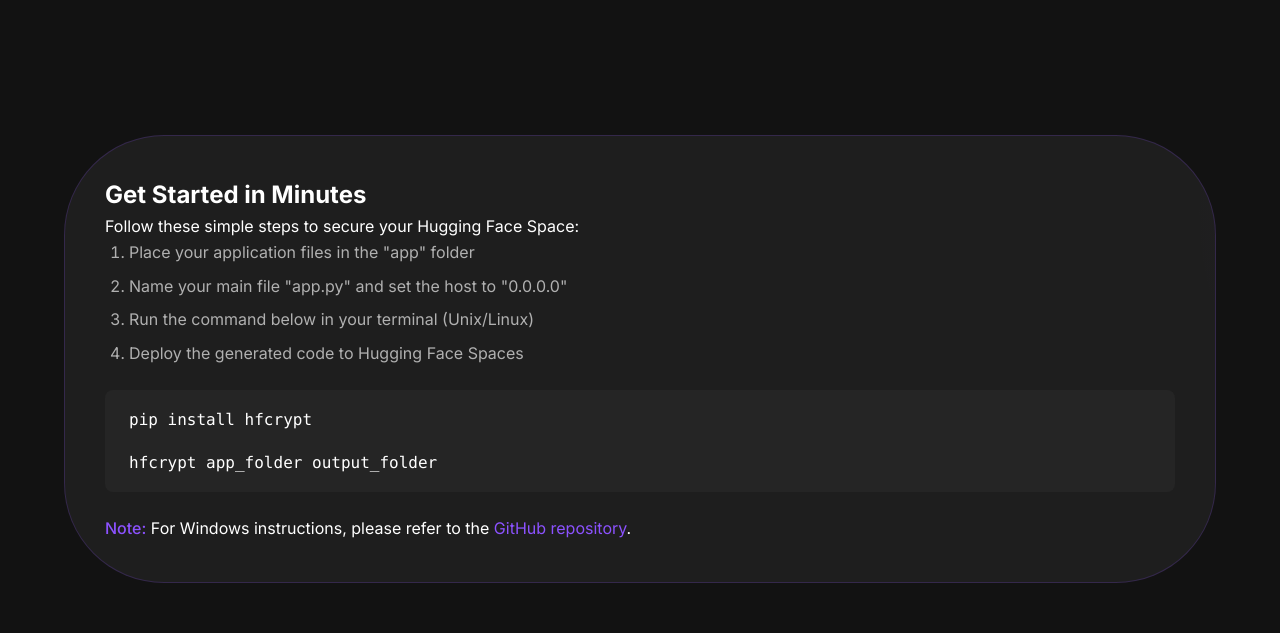
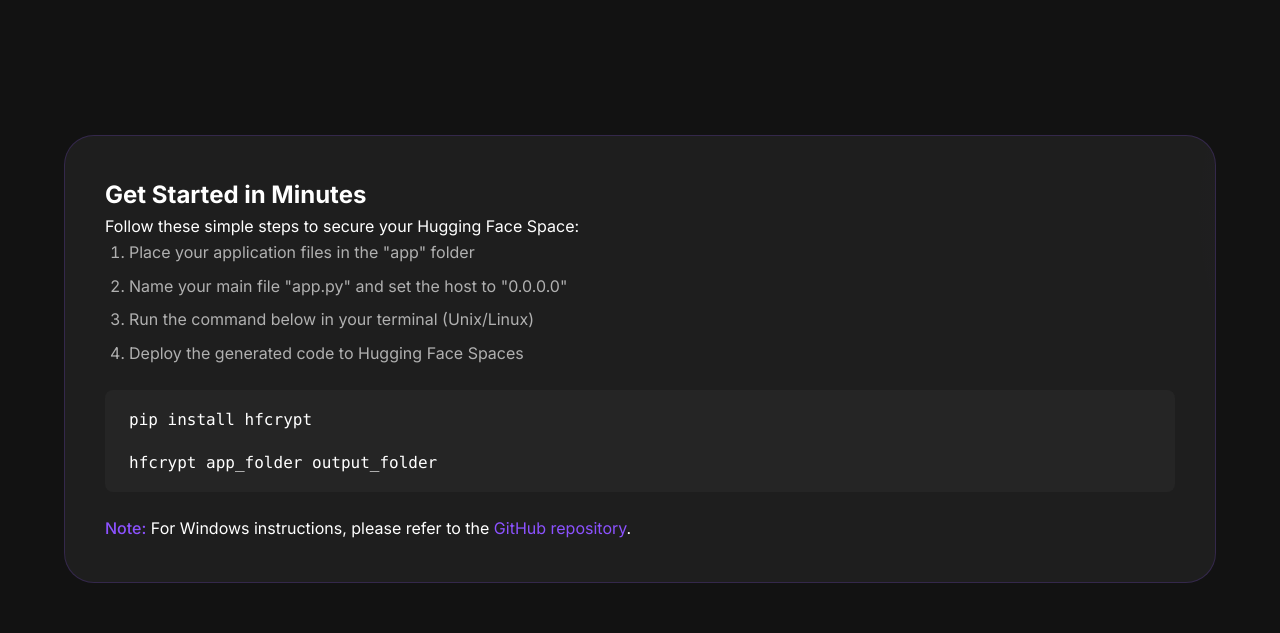
Before and after one commit to hfcrypt/hfcrypt.github.io, a plain HTML site: page index.html in a window 1280 px wide. Shown: the part 1900-2533 px from the top of the page. Drawn offline with Linux system fonts and the light colour scheme.

Commit message:
Update index.html

```diff
--- a/index.html
+++ b/index.html
@@ -19,7 +19,7 @@
             --accent-light: rgba(140, 82, 255, 0.1);
             --border-radius-sm: 8px;
             --border-radius-md: 12px;
-            --border-radius-lg: 100px;
+            --border-radius-lg: 30px;
             --transition: all 0.2s ease;
         }
 
```
